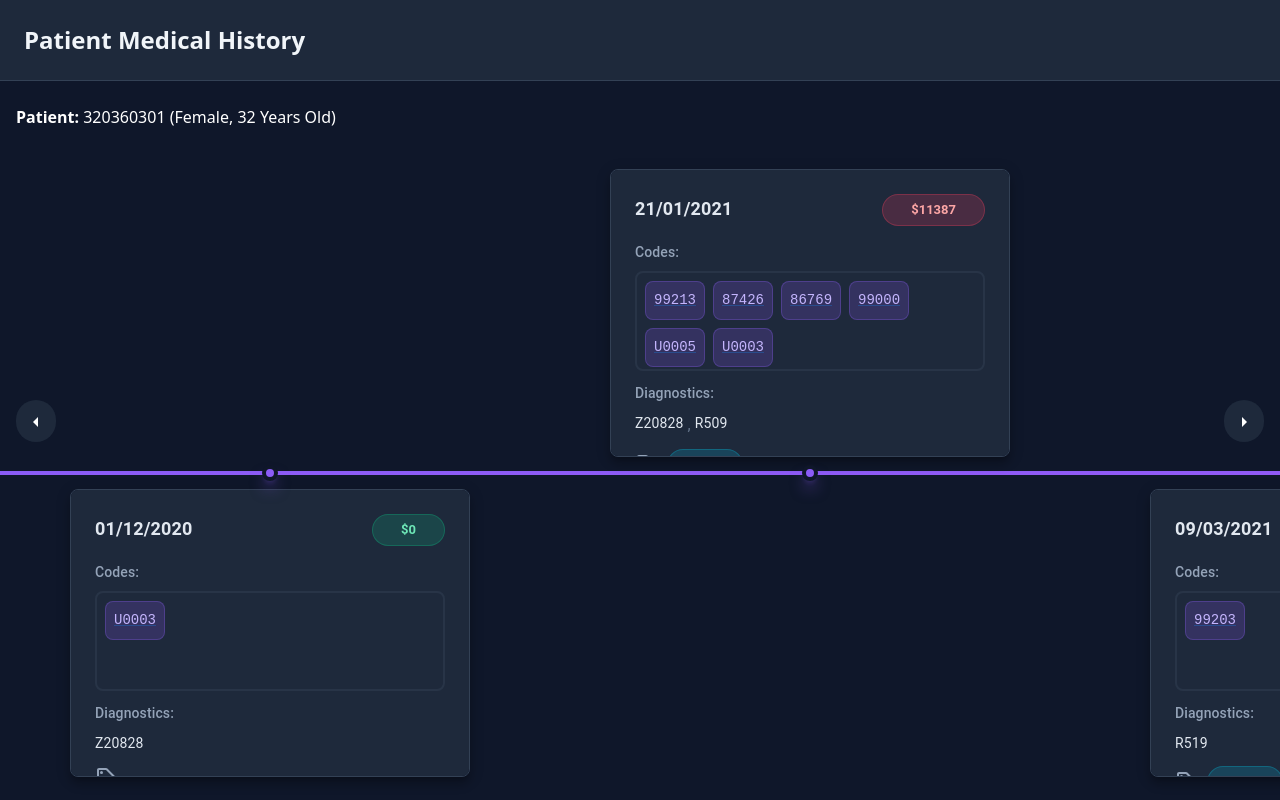
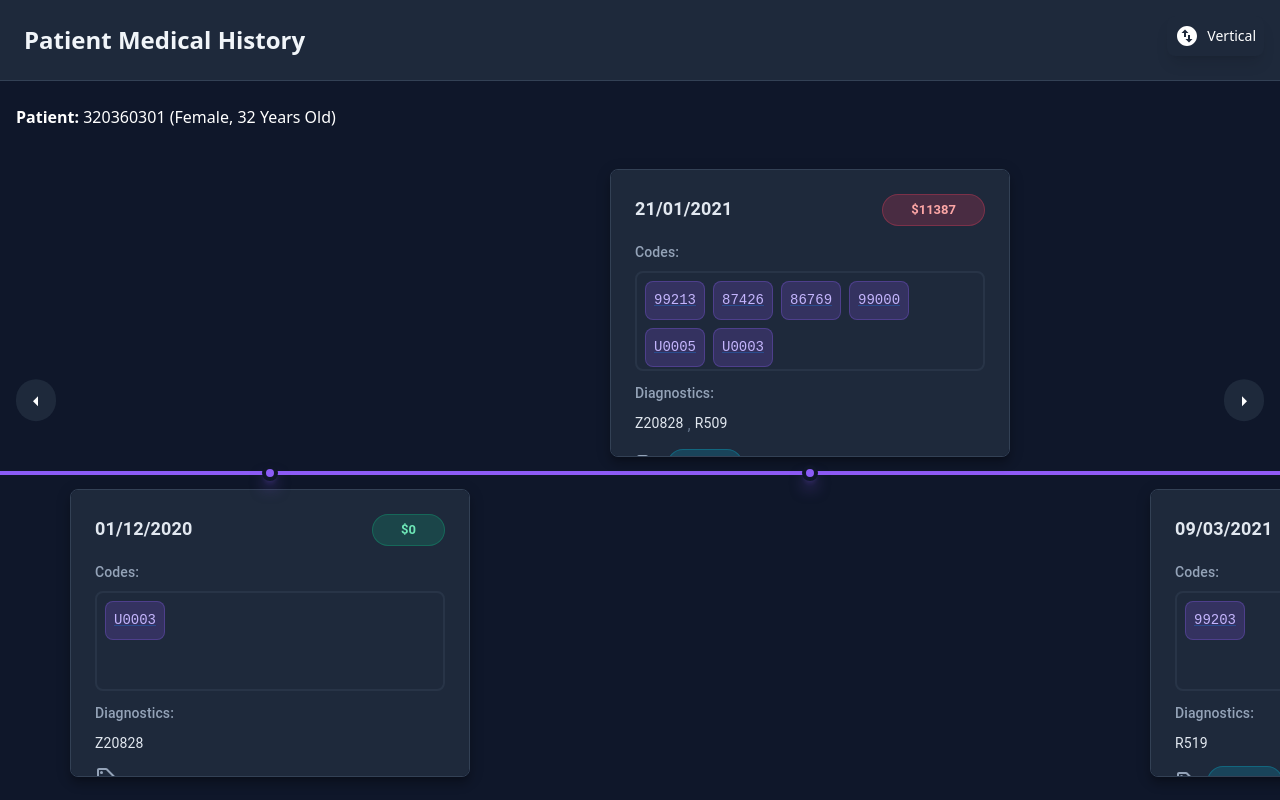
Before and after one commit to Yarin580/medical-timeline, a React (Vite) app: page / in a window 1280 px wide. Built offline with nearby package versions, Linux system fonts and the light colour scheme.

Commit message:
Create ScrollButton components that change by isvertical state

```diff
--- /dev/null
+++ b/src/components/core/ScrollButton.tsx
@@ -0,0 +1,43 @@
+import React from "react";
+import {
+  ArrowLeft,
+  ArrowRight,
+  ArrowUpward,
+  ArrowDownward,
+} from "@mui/icons-material";
+
+interface ScrollButtonProps {
+  direction: "left" | "right" | "up" | "down";
+  onClick: () => void;
+}
+
+const ScrollButton: React.FC<ScrollButtonProps> = ({ direction, onClick }) => {
+  const positionStyles =
+    direction === "left"
+      ? "left-4 top-1/2 transform -translate-y-1/2"
+      : direction === "right"
+      ? "right-4 top-1/2 transform -translate-y-1/2"
+      : direction === "up"
+      ? "top-20 left-1/2 -translate-x-1/2"
+      : "bottom-4 left-1/2 transform -translate-x-1/2";
+
+  const Icon =
+    direction === "left"
+      ? ArrowLeft
+      : direction === "right"
+      ? ArrowRight
+      : direction === "up"
+      ? ArrowUpward
+      : ArrowDownward;
+
+  return (
+    <button
+      onClick={onClick}
+      className={`absolute ${positionStyles} z-10 bg-slate-800 hover:bg-slate-700 text-white rounded-full p-2`}
+    >
+      <Icon className="w-6 h-6" />
+    </button>
+  );
+};
+
+export default ScrollButton;
--- a/src/components/layout/TimeLineLayout.tsx
+++ b/src/components/layout/TimeLineLayout.tsx
@@ -1,15 +1,19 @@
-import React, { useEffect, useRef } from "react";
+import React, { useEffect, useRef, useState } from "react";
 import TimeLineCard from "../TimeLine/TimeLineCard/TimeLineCard";
 import { MedicalRecord } from "../../types/MedicalRecord";
 import TimelineLine from "../TimeLine/TimeLineLine";
 import TimelineCardWrapper from "../TimeLine/TimeLineCardWrapper";
-import { ArrowLeft, ArrowRight } from "@mui/icons-material";
+import ScrollButton from "../core/ScrollButton";
+import { SwapHorizontalCircle, SwapVerticalCircle } from "@mui/icons-material";
 
 interface TimeLineCardProps {
   medicalRecords: MedicalRecord[];
 }
 
 const TimeLineLayout: React.FC<TimeLineCardProps> = ({ medicalRecords }) => {
+  // state to determine if the scroll direction is vertical
+  const [isVertical, setIsVertical] = useState(false);
+
   // Creates a ref to store the IntersectionObserver instance
   const observerRef = useRef<IntersectionObserver | null>(null);
 
@@ -37,36 +41,47 @@ const TimeLineLayout: React.FC<TimeLineCardProps> = ({ medicalRecords }) => {
     return () => observerRef.current?.disconnect();
   }, []);
 
-  const scroll = (direction: "left" | "right") => {
-    if (scrollContainerRef.current) {
-      const scrollAmount = 500; // Adjust this value to control scroll distance
-      const newScrollPosition =
-        scrollContainerRef.current.scrollLeft +
-        (direction === "left" ? -scrollAmount : scrollAmount);
+  const scroll = (direction: "prev" | "next") => {
+    if (!scrollContainerRef.current) return;
 
-      scrollContainerRef.current.scrollTo({
-        left: newScrollPosition,
-        behavior: "smooth",
-      });
-    }
+    const scrollAmount = 300;
+    const isPrev = direction === "prev";
+
+    const axis = isVertical ? "scrollTop" : "scrollLeft";
+    const offset = isPrev ? -scrollAmount : scrollAmount;
+
+    const newScrollPosition = scrollContainerRef.current[axis] + offset;
+
+    scrollContainerRef.current.scrollTo({
+      [isVertical ? "up" : "left"]: newScrollPosition,
+      behavior: "smooth",
+    });
   };
 
   return (
     <div className="w-full h-full bg-slate-900">
       <button
-        onClick={() => scroll("left")}
-        className="absolute left-4 top-1/2 z-10 bg-slate-800 hover:bg-slate-700 text-white rounded-full p-2"
+        onClick={() => setIsVertical(!isVertical)}
+        className="absolute top-4 right-4 z-20 bg-slate-800 hover:bg-slate-700 text-white rounded-lg p-2 shadow-lg transition-all duration-200 flex items-center gap-2"
+        aria-label="Toggle layout"
       >
-        <ArrowLeft className="w-6 h-6" />
+        {isVertical ? (
+          <SwapHorizontalCircle className="w-5 h-5" />
+        ) : (
+          <SwapVerticalCircle className="w-5 h-5" />
+        )}
+        <span className="text-sm">
+          {isVertical ? "Horizontal" : "Vertical"}
+        </span>
       </button>
-
-      {/* Right Arrow Button */}
-      <button
-        onClick={() => scroll("right")}
-        className="absolute right-4 top-1/2  z-10 bg-slate-800 hover:bg-slate-700 text-white rounded-full p-2 "
-      >
-        <ArrowRight className="w-6 h-6" />
-      </button>
+      <ScrollButton
+        direction={isVertical ? "up" : "left"}
+        onClick={() => scroll("prev")}
+      />
+      <ScrollButton
+        direction={isVertical ? "down" : "right"}
+        onClick={() => scroll("next")}
+      />
 
       <div
         className="relative flex h-full items-center overflow-x-scroll scrool-smooth"
```
